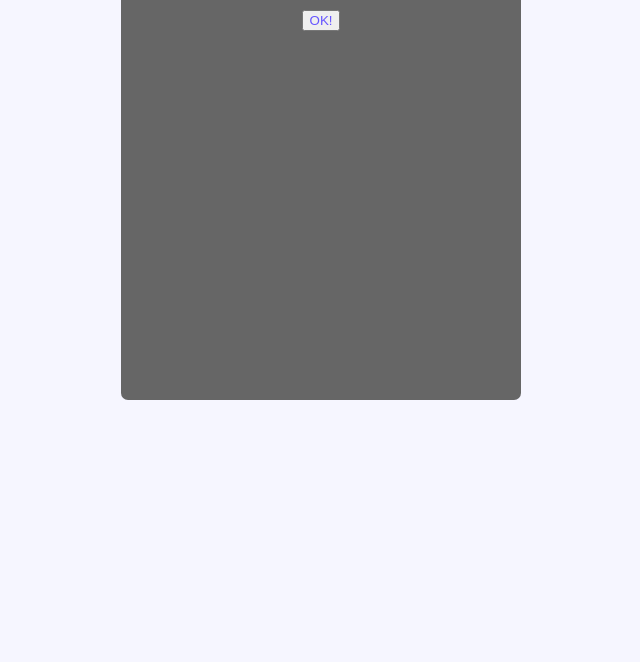
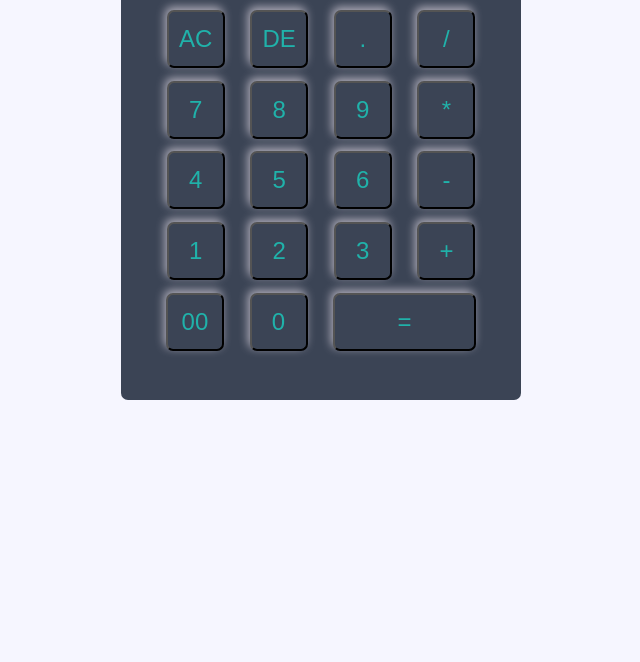
Before and after one commit to jazerQ/jsCalc, a website: page views/index.html in a window 1280 px wide. Shown: the part 138-800 px from the top of the page, without its empty margins (319-959 px from the left). Drawn offline with Linux system fonts and the light colour scheme.

Commit message:
style of calc is done

```diff
--- a/views/index.html
+++ b/views/index.html
@@ -16,7 +16,36 @@
 			<div class="answer">
 				<p class="noAnswer">Please input values</p>
 			</div>
-			<button id="btn">OK!</button>
+			<div class="String">
+				<button class="deleteOne">AC</button>
+				<button class="deleteAll">DE</button>
+				<button class="dot">.</button>
+				<button class="divide">/</button>
+			</div>
+			<div class="String">
+				<button class="seven">7</button>
+				<button class="eight">8</button>
+				<button class="nine">9</button>
+				<button class="multiply">*</button>
+			</div>
+			<div class="String">
+				<button class="four">4</button>
+				<button class="five">5</button>
+				<button class="six">6</button>
+				<button class="minus">-</button>
+			</div>
+			<div class="String">
+				<button class="one">1</button>
+				<button class="two">2</button>
+				<button class="three">3</button>
+				<button class="plus">+</button>
+			</div>
+			<div class="String">
+				<button class="doubleZero">00</button>
+				<button class="zero">0</button>
+				<button class="equally">=</button>
+
+			</div>
 		</div>
 	</div>
 	<script src="script.js"></script>
--- a/views/style.css
+++ b/views/style.css
@@ -6,7 +6,7 @@
 	height: 512px;
 	width: 400px;
 	margin: 18px;
-	background-color: #666666;
+	background-color: #3b4455;
 	text-align: center;
 	border-radius: 7px;
 }
@@ -14,8 +14,18 @@ body{
 	background: #F6F6FF;
 }
 button{
-	color:#65F;
+	font-size: 24px;
+	font-family: sans-serif;
+	font-weight: normal;
+	color: #20B2AA;
+	display: inline-block;
+	width: 58px;
+	height: 58px;
+	background-color: #3b4455;
+	border-radius: 7px;
+	box-shadow: -2px -3px 10px 0px rgba(255, 245, 255, 0.6)
 }
+
 p{
 	font-family: 'Quicksand', sans-serif;
 	font-weight: 40px;
@@ -33,3 +43,16 @@ p{
 	margin: 2vw;
 	margin-top: 4vw;
 }
+.String{
+	display: flex;
+	flex-flow: nowrap;
+	flex-direction: row;
+	justify-content: center;
+	grid-gap: 2vw;
+	margin: 1vw;
+
+}
+.equally{
+	height: 58px;
+	width: 143px;
+}
```
